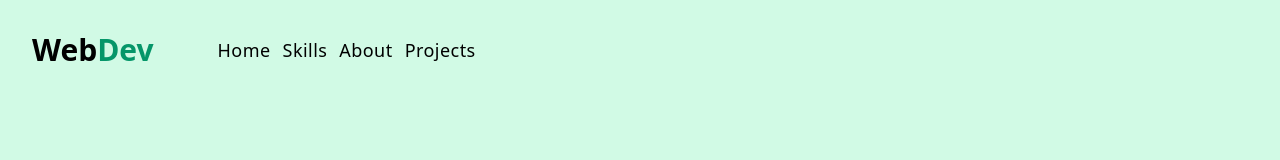
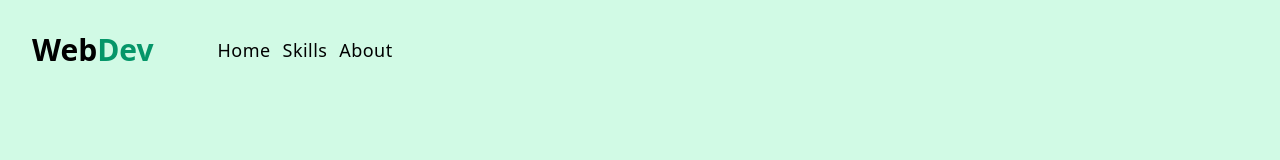
Before and after one commit to tabby-lab/Tabby-Garcia-Portfolio, a React (Vite) app: page / in a window 1280 px wide. Shown: the top 160 px of the page. Built offline with nearby package versions, Linux system fonts and the light colour scheme.

Commit message:
delete projects for now

```diff
--- a/src/data.jsx
+++ b/src/data.jsx
@@ -5,7 +5,7 @@ export const links = [
   { id: nanoid(), href: '#home', text: 'home' },
   { id: nanoid(), href: '#skills', text: 'skills' },
   { id: nanoid(), href: '#about', text: 'about' },
-  { id: nanoid(), href: '#projects', text: 'projects' },
+  // { id: nanoid(), href: '#projects', text: 'projects' },
 ]
 
 export const skills = [
```
